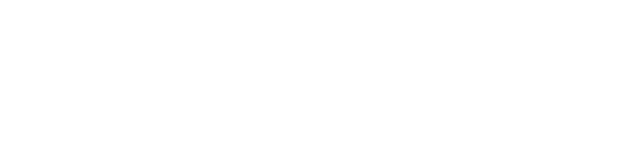
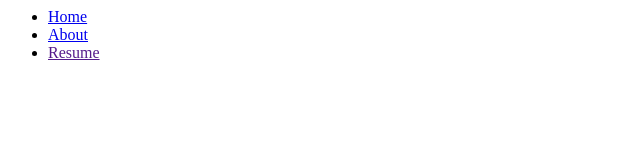
Before and after one commit to amirmojarad/amirmojarad.github.io, a plain HTML site: page index.html in a window 1280 px wide. Shown: the whole page, without its empty margins (0-640 px from the left). Drawn offline with Linux system fonts and the light colour scheme; files that its build step writes are made by us from their sources.

Commit message:
Update nav bar

```diff
--- a/index.html
+++ b/index.html
@@ -12,6 +12,15 @@
         <script src="https://kit.fontawesome.com/6af6a00e62.js" crossorigin="anonymous"></script>
     </head>
     <body>
+        <div class="nav">
+            <div class="nav-content">
+                <ul class="menu">
+                    <li><a class="active" href=".."> Home </a></li>
+                    <li><a href=".."> About </a></li>
+                    <li><a href="" target="_blank"> Resume </a></li>
 
+                </ul>
+            </div>
+        </div>
     </body>
 </html>
```
